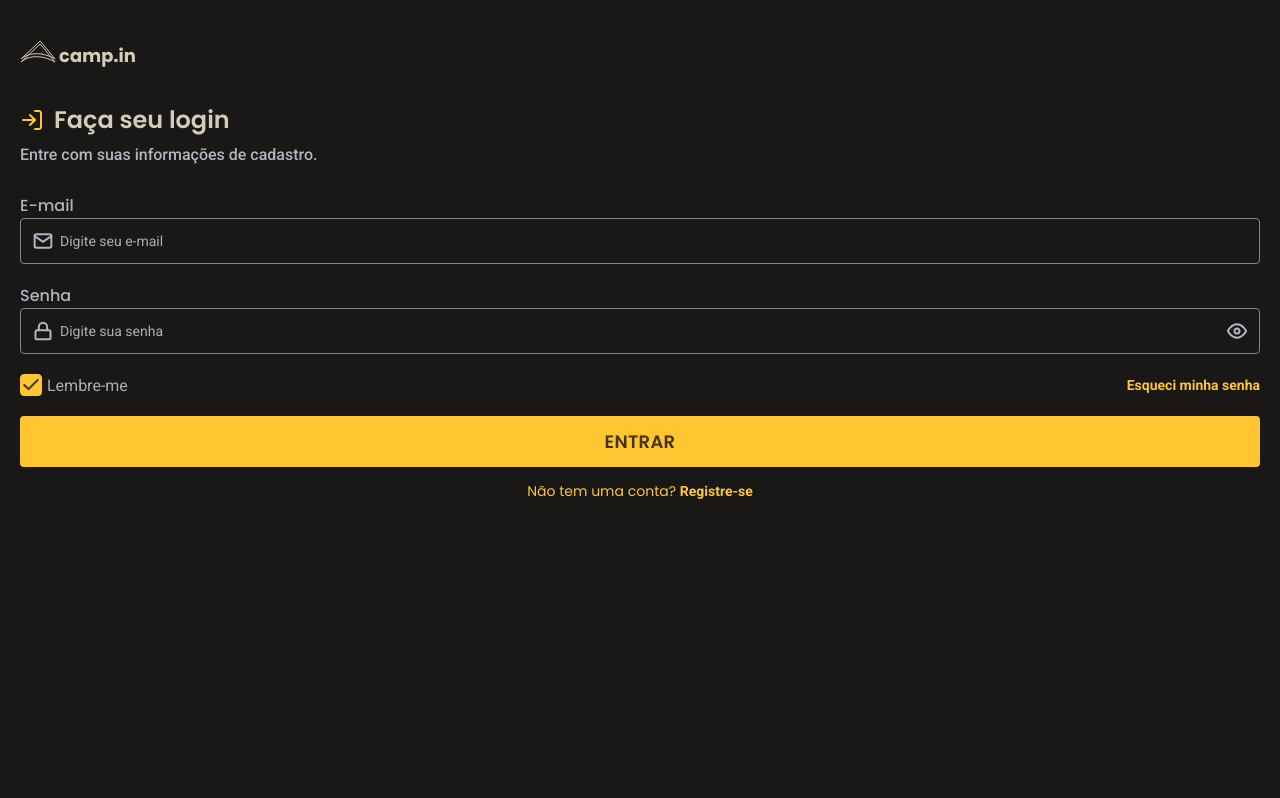
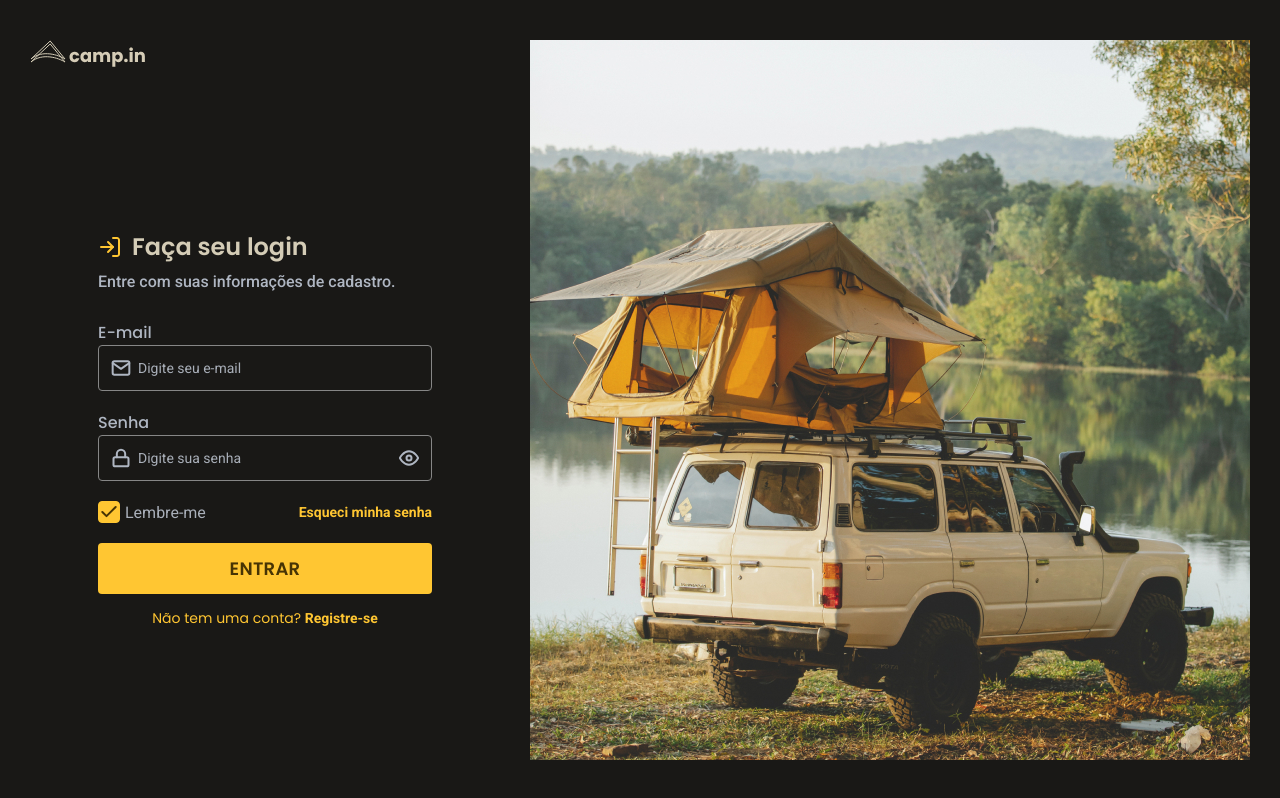
Before and after one commit to KrisMazzini/loginForm, a React (Vite) app: page / in a window 1280 px wide. Built offline with nearby package versions, Linux system fonts and the light colour scheme.

Commit message:
start desktop layout

```diff
--- /dev/null
+++ b/src/components/Background/index.tsx
@@ -0,0 +1,18 @@
+import styled from "styled-components";
+
+import background from "../../assets/side-image.jpg"
+
+export function Background() {
+    return(
+        <Container></Container>
+    )
+}
+
+const Container = styled.div`
+    grid-area: backgnd;
+
+    background-image: url(${background});
+    background-size: 100% auto;
+    background-position: center center;
+    background-repeat: no-repeat;
+`
--- a/src/components/Logo/index.tsx
+++ b/src/components/Logo/index.tsx
@@ -10,5 +10,7 @@ export function Logo() {
 }
 
 const Container = styled.div`
+    height: 28px;
     width: 100%;
+    grid-area: logo;
 `
--- /dev/null
+++ b/src/contexts/WindowContext.ts
@@ -0,0 +1,11 @@
+import { createContext } from "react";
+
+export type WindowSize = {
+    width: number;
+    height: number
+}
+
+export const WindowContext = createContext<WindowSize>({
+    width: window.innerWidth,
+    height: window.innerHeight,
+});
--- a/src/main.tsx
+++ b/src/main.tsx
@@ -1,10 +1,35 @@
-import React from 'react'
+import React, { useState, useEffect} from 'react'
 import ReactDOM from 'react-dom/client'
+
 import { Login } from './pages/Login'
+import { WindowContext, WindowSize } from './contexts/WindowContext'
 import './styles/global.css'
 
 ReactDOM.createRoot(document.getElementById('root') as HTMLElement).render(
   <React.StrictMode>
-    <Login />
+    <App />
   </React.StrictMode>
 )
+
+function App() {
+  const [windowSize, setWindowSize] = useState<WindowSize>({
+    width: window.innerWidth,
+    height: window.innerHeight
+  })
+
+  function handleResize() {
+    const { innerWidth: width , innerHeight: height } = window
+    setWindowSize({width, height})
+  }
+
+  useEffect(() => {
+    window.addEventListener('resize', handleResize)
+    return () => window.removeEventListener('resize', handleResize)
+  }, [])
+
+  return (
+    <WindowContext.Provider value={windowSize} >
+      <Login />
+    </WindowContext.Provider>
+  )
+}
--- a/src/pages/Login/index.tsx
+++ b/src/pages/Login/index.tsx
@@ -1,24 +1,66 @@
-import styled from "styled-components"
+import React, { ReactElement, useContext, useEffect, useState } from "react"
 
+import styled, { StyledComponent } from "styled-components"
+
+import { WindowContext } from "../../contexts/WindowContext"
+import { Background } from "../../components/Background"
 import { Logo } from "../../components/Logo"
 import { Header } from "../../components/Header"
 import { LoginForm } from "../../components/LoginForm"
 import { Footer } from "../../components/Footer"
 
+type MainProps = {
+    justifyContent: string;
+    margin: string | number;
+    maxWidth: string;
+}
+
 export function Login() {
+    const windowSize = useContext(WindowContext)
+    const [Container, setContainer] = useState<StyledComponent<"div", any, {}, never>>(getContainer())
+    const [mainLayout, setMainLayout] = useState<MainProps>(getMainLayout())
+
+    function getContainer() {
+        return (
+            windowSize.width < 1150 ?
+            MobileContainer :
+            DesktopContainer
+        )
+    }
+
+    function getMainLayout():MainProps {
+        return windowSize.width < 1150 ? {
+            justifyContent: "flex-start",
+            margin: 0,
+            maxWidth: "none"
+        } :{
+            justifyContent: "center",
+            margin: "auto",
+            maxWidth: "334px"
+        }
+    }
+
+    useEffect(() => {
+        setContainer(getContainer())
+        setMainLayout(getMainLayout())
+    }, [windowSize])
+
     return (
         <Container>
             <Logo />
-            <Main>
+            <Main justifyContent={mainLayout.justifyContent} margin={mainLayout.margin} maxWidth={mainLayout.maxWidth}>
                 <Header />
                 <LoginForm />
                 <Footer />
             </Main>
+            {
+                windowSize.width > 750 ? <Background/> : <></>
+            }
         </Container>
     )
 }
 
-const Container = styled.div`
+const MobileContainer = styled.div`
     flex-grow: 1;
 
     padding: 40px 20px;
@@ -26,19 +68,40 @@ const Container = styled.div`
     display: flex;
     flex-direction: column;
     align-items: center;
+
+    gap: 30px;
+`
+
+const DesktopContainer = styled.div`
+    flex-grow: 1;
+
+    padding: 40px 30px;
+
+    display: grid;
+    grid-template-areas:
+        "logo backgnd"
+        "main backgnd";
+
+    grid-template-rows: auto 1fr;
+    grid-template-columns: 1fr 720px;
+
+    gap: 30px;
 `
 
 const Main = styled.main`
     width: 100%;
 
-    margin: 30px 0;
+    margin: ${(props:MainProps) => props.margin};
 
     display: flex;
     flex-direction: column;
-    justify-content: center;
+    justify-content: ${(props:MainProps) => props.justifyContent};
     align-items: center;
+
+    grid-area: main;
 
     > * {
         width: 100%;
+        max-width: ${(props:MainProps) => props.maxWidth};
     }
 `
```
